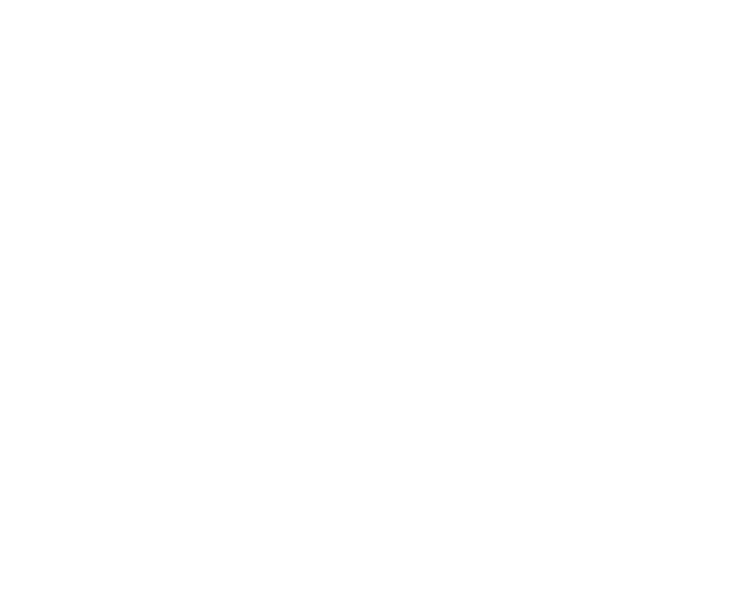
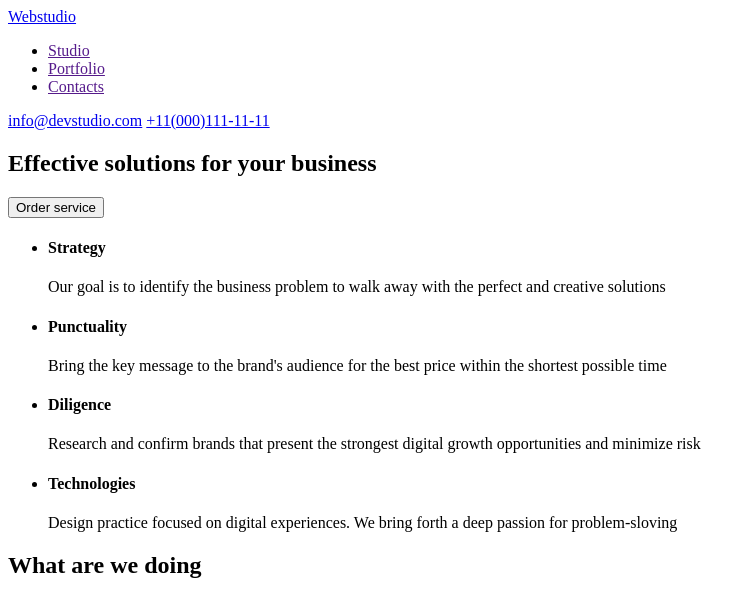
Before and after one commit to Gyongyie/goit-markup-hw-01., a plain HTML site: page index.html in a window 1280 px wide. Shown: the whole page, without its empty margins (0-756 px from the left). Drawn offline with Linux system fonts and the light colour scheme.

Commit message:
tema1
realizarea header-ului si prima parte din main

```diff
--- a/index.html
+++ b/index.html
@@ -5,7 +5,72 @@
     <meta name="viewport" content="width=device-width, initial-scale=1.0">
     <title>Homework</title>
 </head>
+
 <body>
+    <header>
+        <a href="index.html">Webstudio</a>
+
+        <nav>
+            <ul>
+                <li>
+                    <a href="">Studio</a>
+                </li>
+                <li>
+                    <a href="">Portfolio</a>
+
+                </li>
+                <li>
+                    <a href="">Contacts</a>
+                </li>
+            </ul>
+        </nav>
+
+        <a href="mail:info@devstudio.com">info@devstudio.com</a>
+        <a href="tel:+11(000)111-11-11">+11(000)111-11-11</a>
+
+    </header>
+
+     <main>
+        <section>
+            <h1>Effective solutions for your business</h1>
+            <button>Order service</button>
+        </section>
+
+        <section>
+            <ul>
+                <li>
+                    <h4>Strategy</h4>
+                    <p>Our goal is to identify the business problem to walk away with the perfect and creative solutions</p>
+                </li>
+
+                <li>
+                    <h4>Punctuality</h4>
+                    <p>Bring the key message to the brand's audience for the best price within the shortest possible time</p>
+                </li>
+
+                <li>
+                    <h4>Diligence</h4>
+                    <p>Research and confirm brands that present the strongest digital growth opportunities and minimize risk</p>
+                </li>
+
+                <li>
+                    <h4>Technologies</h4>
+                    <p>Design practice focused on digital experiences. We bring forth a deep passion for problem-sloving</p>
+                </li>
+            </ul>
+
+        </section>
+
+        <section>
+            <h2>What are we doing</h2>
+
+
+        </section>
+
+
+    </main>
+
+
 
 </body>
 </html>
```
Also changed, not shown: images/img 2.jpg (added), images/img 3.jpg (added), images/img1.jpg (added).
